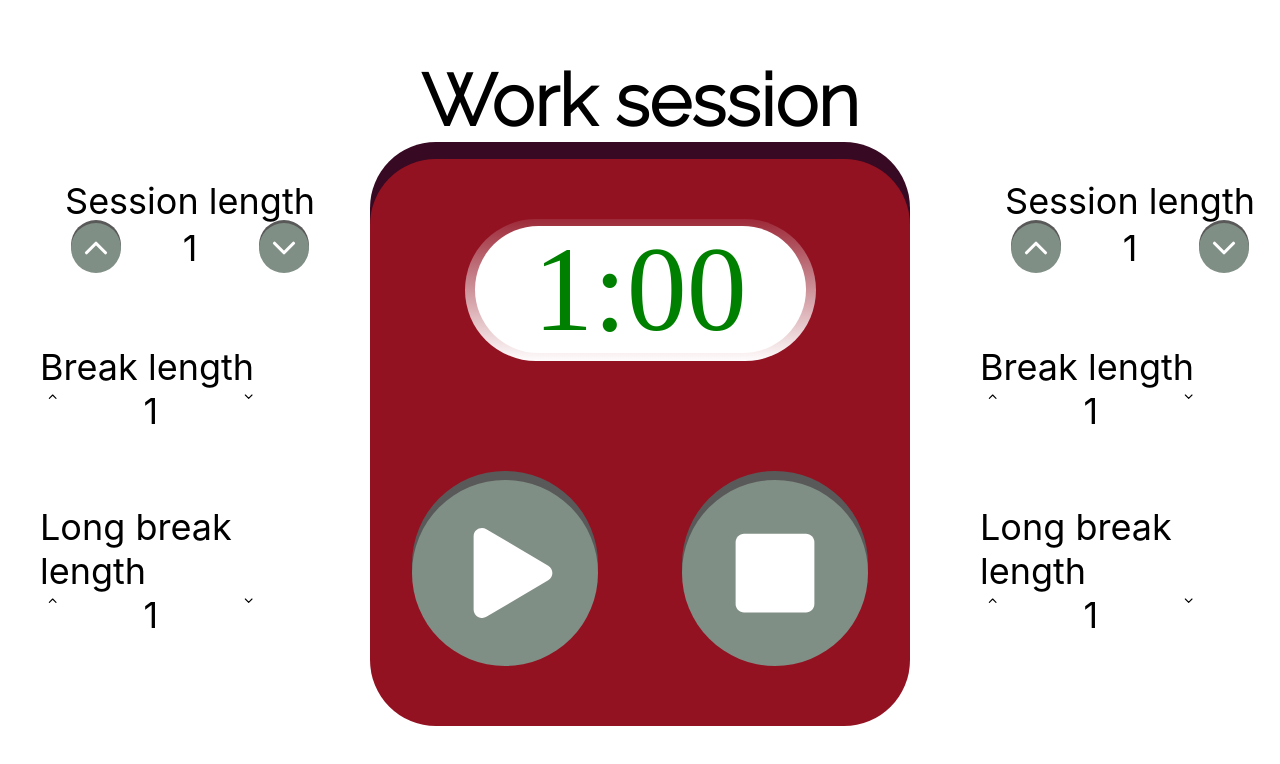
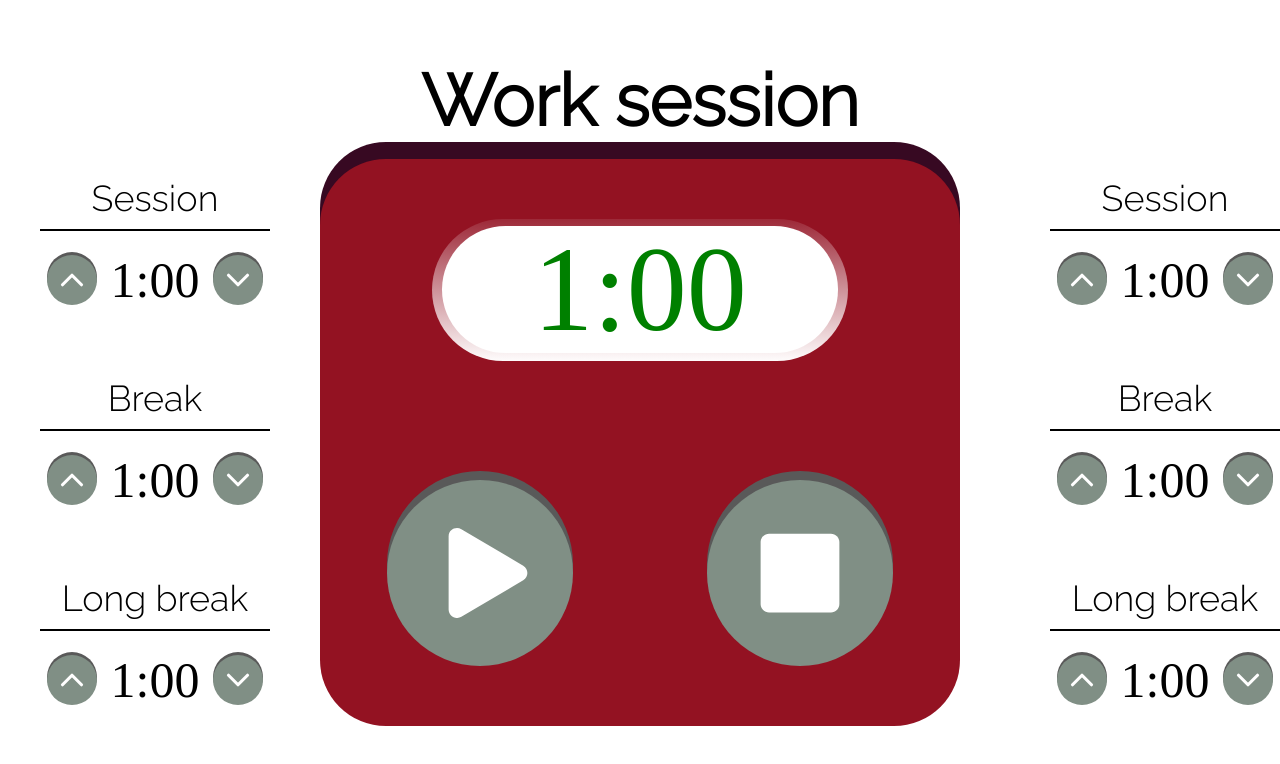
Before and after one commit to davidGasanov/Pomodoro-clock, a React (Create React App) app: page / in a window 1280 px wide. Shown: the top 764 px of the page. Built offline with nearby package versions, Linux system fonts and the light colour scheme.

Commit message:
style: add styling for TimeControl
fix(TimeControl.js): revamp the time-cards to work with global callbacks and new styling

fix(App.js): add the rest of cases in addMinute and subtractMinute

```diff
--- a/src/App.css
+++ b/src/App.css
@@ -74,7 +74,7 @@ src: local('digital-7'), url(./fonts/digital-7.ttf) format('ttf');
   background: #931222;
   border-radius: 66px;
   filter: drop-shadow(0 -17px 0 #370922);
-  margin: 0 30px;
+  margin: 0 50px;
 }
 
 .time-and-toggles {
@@ -125,26 +125,40 @@ src: local('digital-7'), url(./fonts/digital-7.ttf) format('ttf');
 .time-card-div {
   display: flex;
   flex-direction: column;
+  justify-content: space-around;
 }
 
 .time-card {
+  margin: 0;
   list-style-type: none;
-  width: 300px;
+  width: 230px;
   display: grid;
   grid-template-areas:
     "h h h"
+    "l l l"
     "u t d";
   font-size: 36px;
 }
 
 .time-card-title{
   text-align: center;
+  margin-bottom: 10px;
+  font-family: 'Raleway';
+
+}
+
+.divider{
+  height: 2px;
+  background-color: black;
+  margin-bottom: 20px;
 }
 
 .time-card-item{
   display: flex;
   justify-content: center;
   align-items: center;
+  font-size: 50px;
+  font-family: 'Digital-7'
 }
 
 /* --- </Time Control> --- */
--- a/src/App.js
+++ b/src/App.js
@@ -72,14 +72,28 @@ function App() {
     switch (timeClass) {
       case "session":
         setInitialTime(initialTime + 60);
+        break
+      case "break":
+        setDefaultBreak(defaultBreak + 60);
+        break
+      case "long break":
+        setDefaultLongBreak(defaultLongBreak + 60);
+        break
     }
   };
 
   const subtractMinute = (timeClass) => {
-    if (initialTime > 60) {
+    if (initialTime > 60 && defaultBreak > 60 && defaultLongBreak > 60) {
       switch (timeClass) {
         case "session":
           setInitialTime(initialTime - 60);
+          break
+        case "break":
+          setDefaultBreak(defaultBreak - 60);
+          break
+        case "long break":
+          setDefaultLongBreak(defaultLongBreak - 60);
+          break
       }
     }
   };
--- a/src/components/TimeControl.js
+++ b/src/components/TimeControl.js
@@ -10,7 +10,8 @@ const TimeControl = ({initialTime, defaultBreak, defaultLongBreak, addMinute, su
     <div className="time-card-div">
 
     <ul  className="time-card">
-      <li className="time-card-title" style={{gridArea: "h"}}>Session length</li>
+      <li className="time-card-title" style={{gridArea: "h"}}>Session</li>
+      <span style={{gridArea: "l"}} className="divider"/>
       <li className="time-card-item" style={{gridArea: "u"}}>
         <Button
           func={()=>{addMinute('session')}}
@@ -19,7 +20,7 @@ const TimeControl = ({initialTime, defaultBreak, defaultLongBreak, addMinute, su
           type="up"
         />
         </li>
-      <li className="time-card-item" style={{gridArea: "t"}}>{initialTime/60}</li>
+      <li className="time-card-item" style={{gridArea: "t"}}>{initialTime/60}:00</li>
       <li className="time-card-item" style={{gridArea: "d"}}>
       <Button
           func={()=>{subtractMinute('session')}}
@@ -30,16 +31,46 @@ const TimeControl = ({initialTime, defaultBreak, defaultLongBreak, addMinute, su
       </li>
     </ul>
     <ul  className="time-card">
-      <li style={{gridArea: "h"}}>Break length</li>
-      <li style={{gridArea: "u"}}><button><FiChevronUp/></button></li>
-      <li style={{gridArea: "t"}}>{defaultBreak/60}</li>
-      <li style={{gridArea: "d"}}><button><FiChevronDown/></button></li>
+      <li className="time-card-title" style={{gridArea: "h"}}>Break</li>
+      <span style={{gridArea: "l"}} className="divider"/>
+      <li className="time-card-item" style={{gridArea: "u"}}>
+        <Button
+          func={()=>{addMinute('break')}}
+          color={colorPalette}
+          size="button-small"
+          type="up"
+        />
+        </li>
+      <li className="time-card-item" style={{gridArea: "t"}}>{defaultBreak/60}:00</li>
+      <li className="time-card-item" style={{gridArea: "d"}}>
+      <Button
+          func={()=>{subtractMinute('break')}}
+          color={colorPalette}
+          size="button-small"
+          type="down"
+        />
+      </li>
     </ul>
     <ul  className="time-card">
-      <li style={{gridArea: "h"}}>Long break length</li>
-      <li style={{gridArea: "u"}}><button><FiChevronUp/></button></li>
-      <li style={{gridArea: "t"}}>{defaultLongBreak/60}</li>
-      <li style={{gridArea: "d"}}><button><FiChevronDown/></button></li>
+      <li className="time-card-title" style={{gridArea: "h"}}>Long break</li>
+      <span style={{gridArea: "l"}} className="divider"/>
+      <li className="time-card-item" style={{gridArea: "u"}}>
+        <Button
+          func={()=>{addMinute('long break')}}
+          color={colorPalette}
+          size="button-small"
+          type="up"
+        />
+        </li>
+      <li className="time-card-item" style={{gridArea: "t"}}>{defaultLongBreak/60}:00</li>
+      <li className="time-card-item" style={{gridArea: "d"}}>
+      <Button
+          func={()=>{subtractMinute('long break')}}
+          color={colorPalette}
+          size="button-small"
+          type="down"
+        />
+      </li>
     </ul>
 
     </div>
--- a/src/components/utils/Button.js
+++ b/src/components/utils/Button.js
@@ -18,9 +18,9 @@ const Button = ({ color, type, size, func }) => {
       case "stop":
         return <FaStop size={90} />;
       case "up":
-        return <FiChevronUp size={50} />;
+        return <FiChevronUp size={60} />;
       case "down":
-        return <FiChevronDown size={50} />;
+        return <FiChevronDown size={70} />;
     }
   };
 
```
